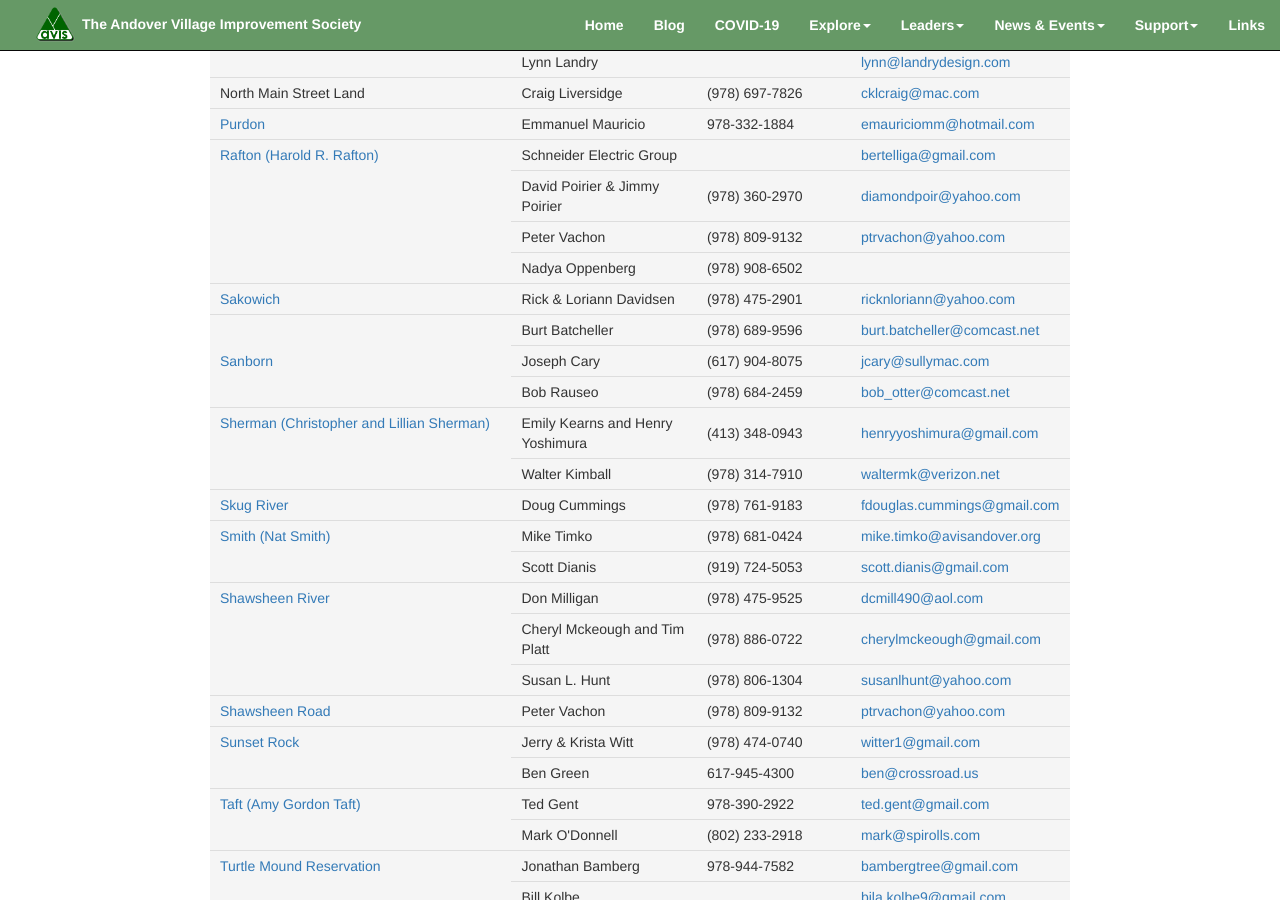
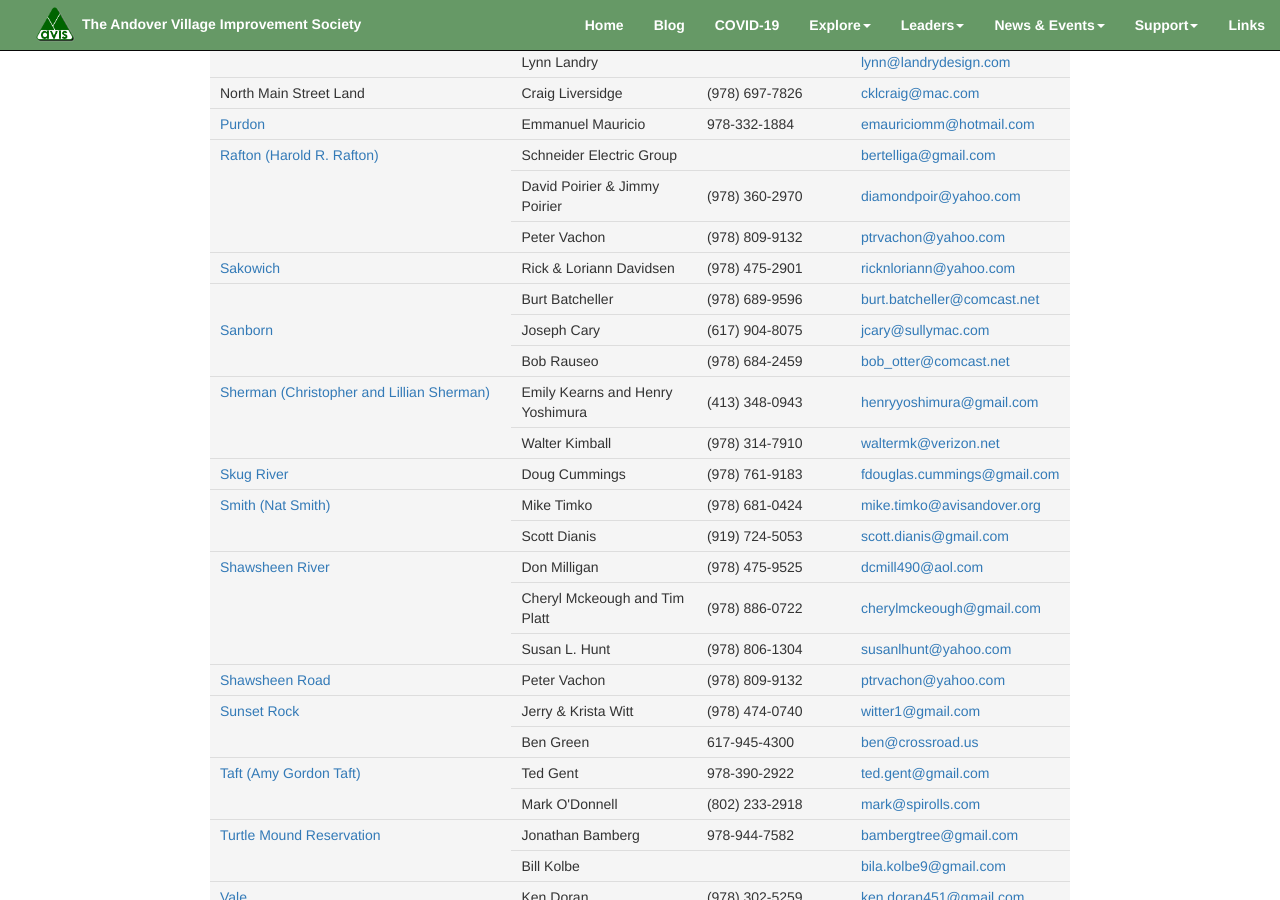
Before and after one commit to avisandover/avis-website, a Jekyll site: the page built from wardens.html, in a window 1280 px wide and 900 px high, scrolled down 1878 px. Built offline with Jekyll 4.4.1, drawn with Linux system fonts in a browser that asks for light colours; nearby versions of some CDN libraries.

Commit message:
Removed Nadya

```diff
--- a/reservations/rafton.html
+++ b/reservations/rafton.html
@@ -60,8 +60,5 @@ title: AVIS Reservations - Rafton Reservation
     <a href="mailto:ptrvachon@yahoo.com">ptrvachon@yahoo.com</a><br />
     (978) 809-9132<br /><br>
 
-    Nadya Oppenberg<br />
-    (978) 908-6502<br /><br />
-
   </p>
 </div>
--- a/wardens.html
+++ b/wardens.html
@@ -309,7 +309,7 @@ title: AVIS Wardens
         <td><a href="mailto:emauriciomm@hotmail.com">emauriciomm@hotmail.com</a></td>
       </tr>
       <tr>
-        <td rowspan="4" style="vertical-align: top ;"><a href="/reservations/rafton.html">Rafton (Harold R. Rafton)</a>
+        <td rowspan="3" style="vertical-align: top ;"><a href="/reservations/rafton.html">Rafton (Harold R. Rafton)</a>
         </td>
         <td>Schneider Electric Group </td>
         <td></td>
@@ -324,11 +324,6 @@ title: AVIS Wardens
         <td>Peter Vachon</td>
         <td>(978) 809-9132</td>
         <td><a href="mailto:ptrvachon@yahoo.com">ptrvachon@yahoo.com</a></td>
-      </tr>
-      <tr>
-        <td>Nadya Oppenberg</td>
-        <td>(978) 908-6502</td>
-        <td></td>
       </tr>
       <tr>
         <td><a href="/sakowich.html">Sakowich</a></td>
```
